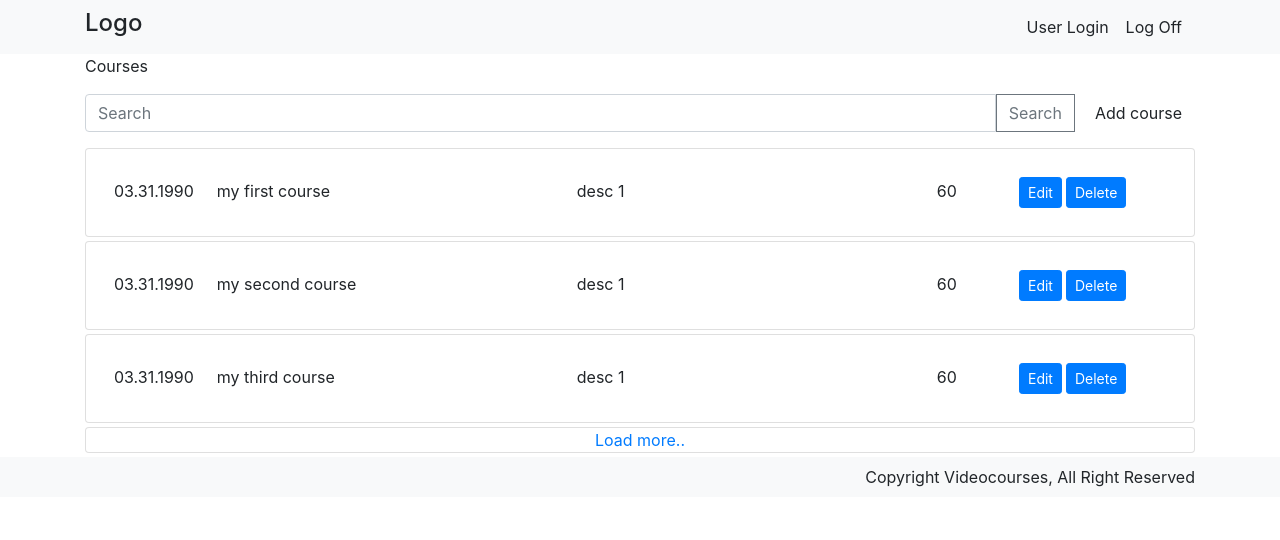
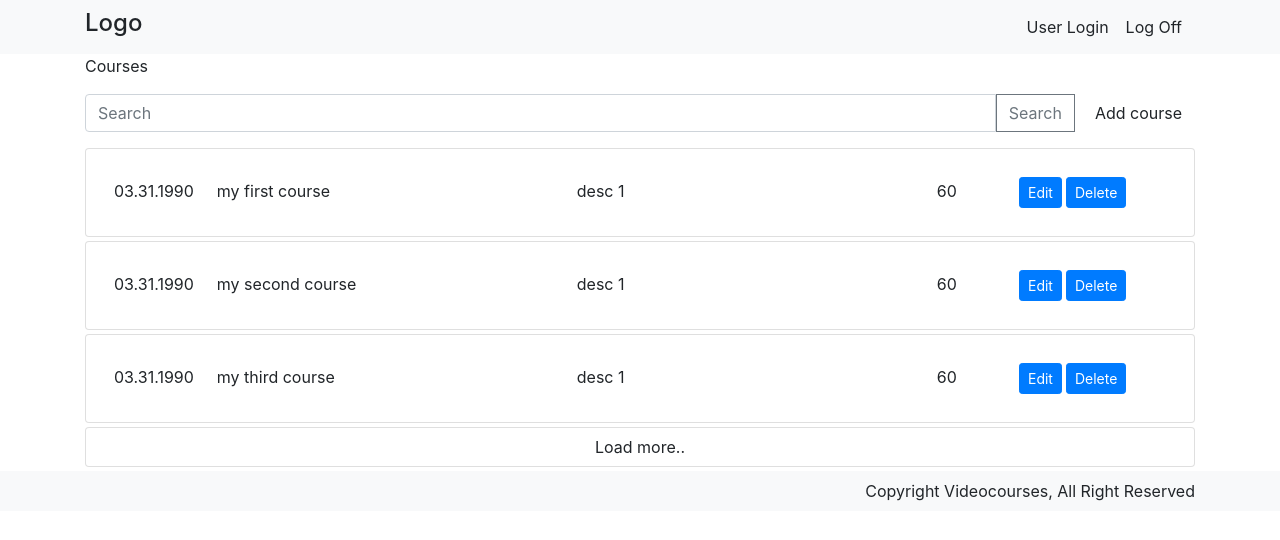
Before and after one commit to AnastasiaGritsuk/DreamAGMP, an Angular app: page / in a window 1280 px wide. Shown: the top 540 px of the page. Built offline with nearby package versions, Linux system fonts and the light colour scheme.

Commit message:
add loadMore()

```diff
--- a/src/app/load-more/load-more/load-more.component.html
+++ b/src/app/load-more/load-more/load-more.component.html
@@ -1,3 +1,3 @@
 <div class="card mb-1 text-center">
-    <a href="#" title="">Load more..</a>
+    <a href="#" title="" class="btn" (click)="loadMore()">Load more..</a>
 </div>
--- a/src/app/load-more/load-more/load-more.component.ts
+++ b/src/app/load-more/load-more/load-more.component.ts
@@ -12,4 +12,8 @@ export class LoadMoreComponent implements OnInit {
     ngOnInit() {
     }
 
+    public loadMore() {
+        console.log("load more");
     }
+
+}
```
Lines whose indentation alone changed are shown as unchanged.
